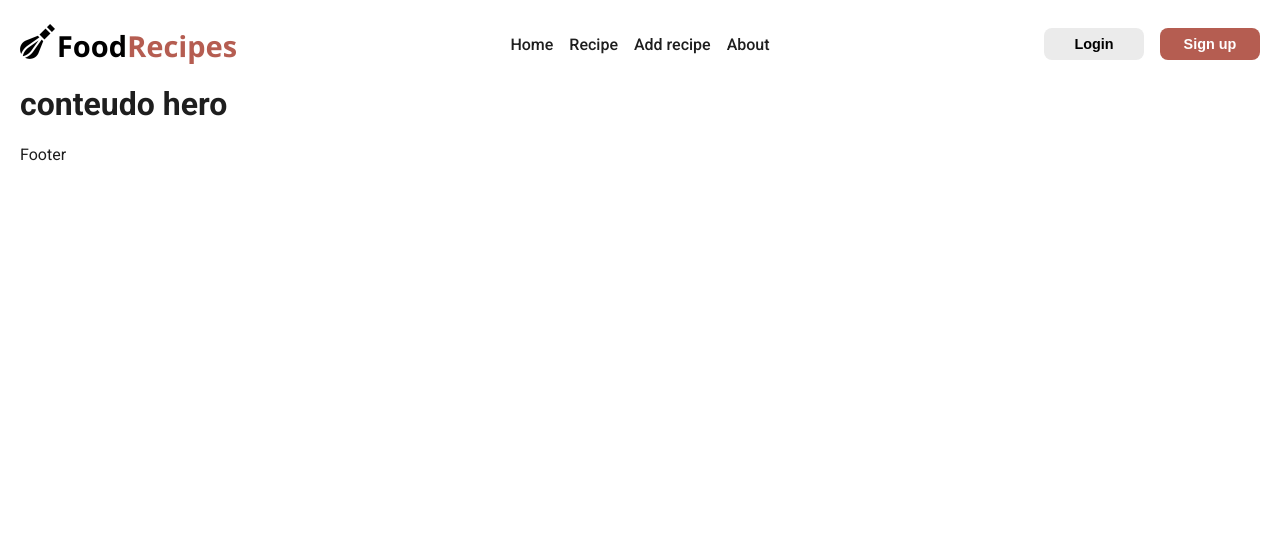
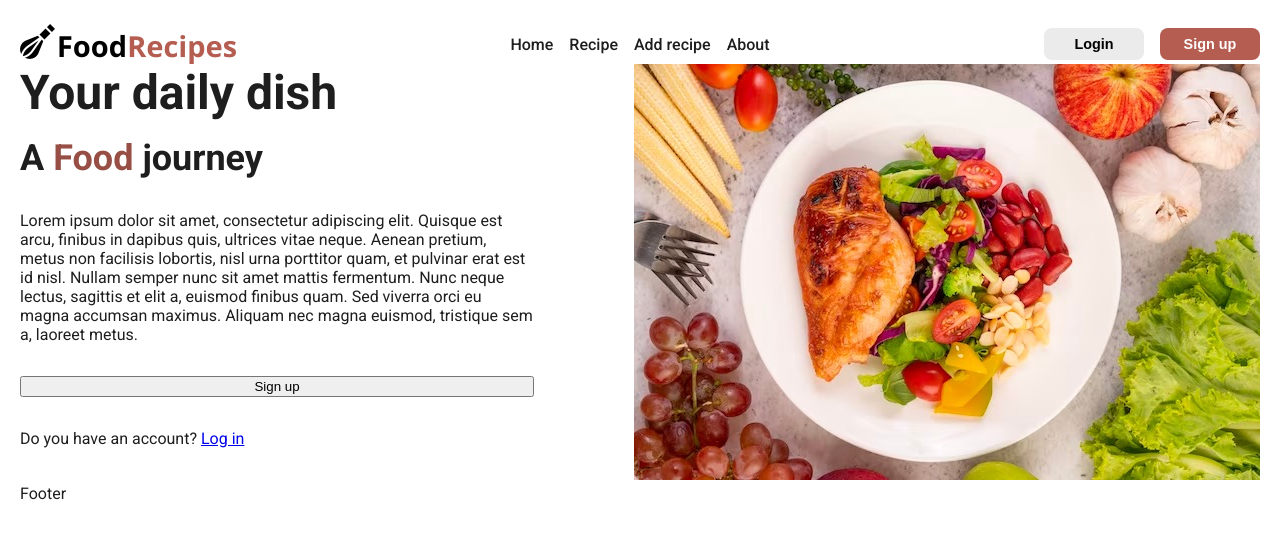
Before and after one commit to augusto-mattos/food-recipes, a React (Vite) app: page / in a window 1280 px wide. Shown: the top 538 px of the page. Built offline with nearby package versions, Linux system fonts and the light colour scheme.

Commit message:
hero content

```diff
--- a/package.json
+++ b/package.json
@@ -10,9 +10,11 @@
     "preview": "vite preview"
   },
   "dependencies": {
+    "node": "^21.6.2",
     "react": "^18.2.0",
     "react-dom": "^18.2.0",
-    "react-router-dom": "^6.22.1"
+    "react-router-dom": "^6.22.1",
+    "sass": "^1.71.1"
   },
   "devDependencies": {
     "@types/react": "^18.2.56",
--- a/src/App.jsx
+++ b/src/App.jsx
@@ -8,12 +8,12 @@ import './assets/styles.css';
 function App() {
   return (
     <Router>
-      <Layout> {/* Correção: Utilizar o Layout como um wrapper */}
+      <Layout>
         <Routes>
           <Route index element={<Home />} />
           <Route path='/recipe/:id' element={<Recipe />} />
         </Routes>
-      </Layout> {/* Correção: Fechar o Layout após as rotas */}
+      </Layout>
     </Router>
   );
 }
--- a/src/assets/styles.css
+++ b/src/assets/styles.css
@@ -1,3 +1,13 @@
+h1 {
+  font-size: 48px;
+  margin: 0;
+}
+
+h2 {
+  font-size: 36px;
+  margin: 0;
+}
+
 header {
   display: flex;
   justify-content: space-between;
@@ -52,6 +62,19 @@ header .nav-buttons .signup-btn:hover {
   color: #1e1e1e;
 }
 
+.hero {
+  display: flex;
+  gap: 100px;
+}
+.hero .hero-content {
+  display: flex;
+  flex-direction: column;
+  gap: 16px;
+}
+.hero .hero-content span {
+  color: #974e44;
+}
+
 #root {
   max-width: 1240px;
   margin: 0 auto;
--- a/src/components/_hero.jsx
+++ b/src/components/_hero.jsx
@@ -1,7 +1,34 @@
+import { Link } from "react-router-dom";
+import heroImg from "../assets/images/healthy-meal.jpeg";
+
 function Hero() {
-    return (
-        <h1>conteudo hero</h1>
-    )
+  return (
+    <div className="hero">
+      <div className="hero-content">
+        <h1>Your daily dish</h1>
+        <h2>
+          A <span>Food</span> journey
+        </h2>
+        <p>
+          Lorem ipsum dolor sit amet, consectetur adipiscing elit. Quisque est
+          arcu, finibus in dapibus quis, ultrices vitae neque. Aenean pretium,
+          metus non facilisis lobortis, nisl urna porttitor quam, et pulvinar
+          erat est id nisl. Nullam semper nunc sit amet mattis fermentum. Nunc
+          neque lectus, sagittis et elit a, euismod finibus quam. Sed viverra
+          orci eu magna accumsan maximus. Aliquam nec magna euismod, tristique
+          sem a, laoreet metus.
+        </p>
+        <button className="signup-btn">Sign up</button>
+        <p>
+          Do you have an account? <Link to="/#">Log in</Link>
+        </p>
+      </div>
+      <div className="hero-img">
+        <img src={heroImg} alt="" />
+        <div className="overlay"></div>
+      </div>
+    </div>
+  );
 }
 
 export default Hero;
--- a/src/styles/_variables.scss
+++ b/src/styles/_variables.scss
@@ -5,3 +5,13 @@ $terracota-3: #793e37;
 $gray-1: #ebebeb;
 $gray-2: #a5a5a5;
 $white: #ffffff;
+
+h1 {
+  font-size: 48px;
+  margin: 0;
+}
+
+h2 {
+  font-size: 36px;
+  margin: 0;
+}
--- /dev/null
+++ b/src/styles/components/_hero.scss
@@ -0,0 +1,15 @@
+@use "../mixins";
+@use "../variables";
+
+.hero {
+  display: flex;
+  gap: 100px;
+  .hero-content {
+    display: flex;
+    flex-direction: column;
+    gap: 16px;
+    span {
+      color: variables.$terracota-2;
+    }
+  }
+}
--- a/src/styles/main.scss
+++ b/src/styles/main.scss
@@ -1,6 +1,7 @@
 @use "./variables";
 
 @use "./components/navbar";
+@use "./components/hero";
 
 #root {
   max-width: 1240px;
```
Also changed, not shown: src/assets/images/healthy-meal.jpeg (added), 1 other file (tests, documents, lock files or other folders).
